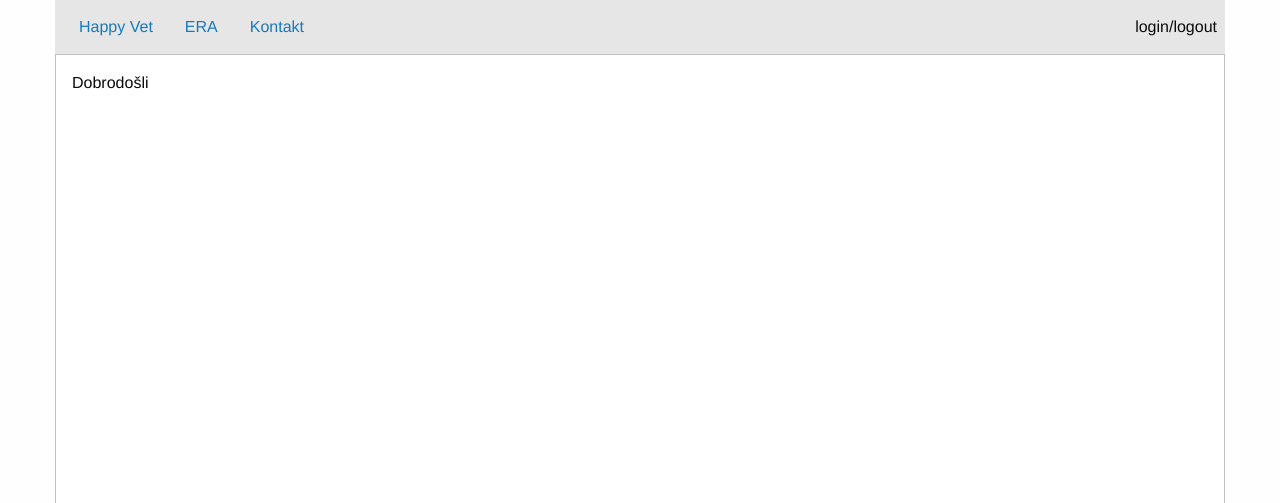
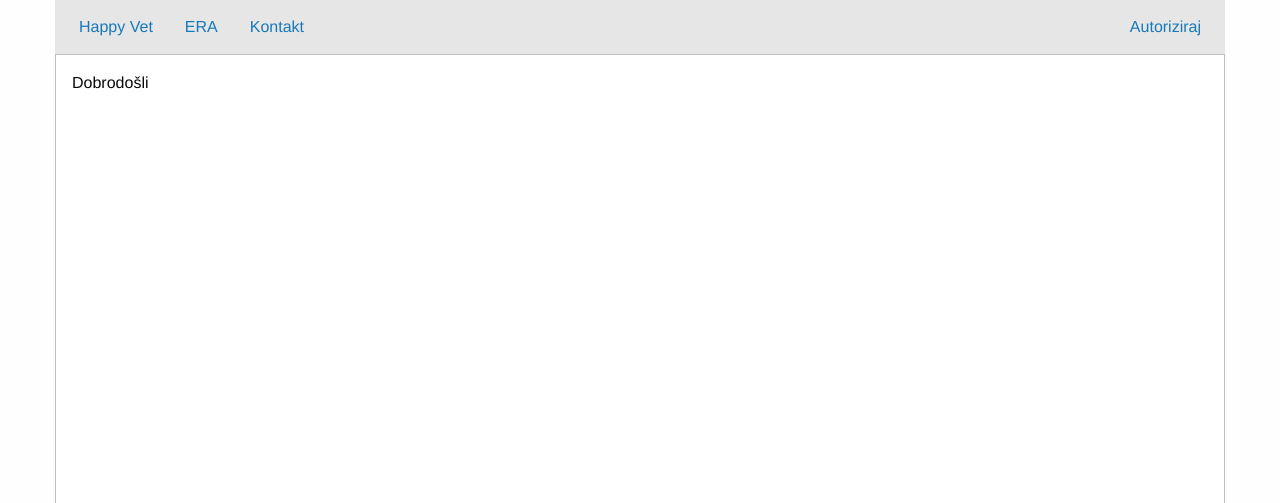
Before and after one commit to KingCro86/veterina, a PHP site: page / in a window 1280 px wide. Shown: the top 503 px of the page. Run offline with PHP 8.4, Linux system fonts and the light colour scheme.

Commit message:
Priprema autorizacija

```diff
--- a/app/view/predlozak/izbornik.phtml
+++ b/app/view/predlozak/izbornik.phtml
@@ -17,7 +17,13 @@
   </div>
   <div class="top-bar-right">
     <ul class="menu">
-      <li>login/logout</li>
+    <li>
+      <?php if(!isset($_SESSION['autoriziran'])): ?>
+        <a href="<?=App::config('url')?>index/login">Autoriziraj</a>
+      <?php else: ?>
+        <a href="<?=App::config('url')?>index/logout">Odjava</a>
+      <?php endif;?>
+      </li>
     </ul>
   </div>
 </div>
```
